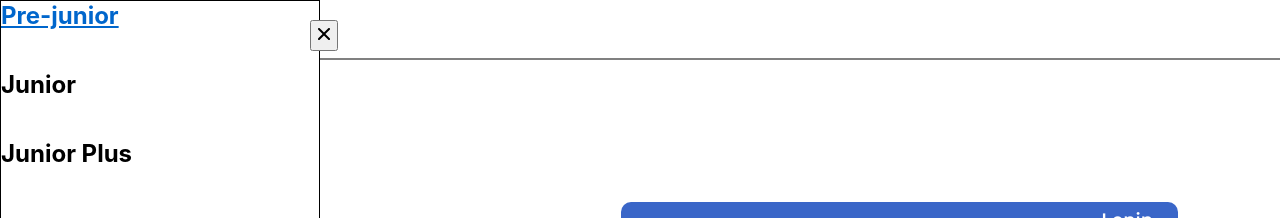
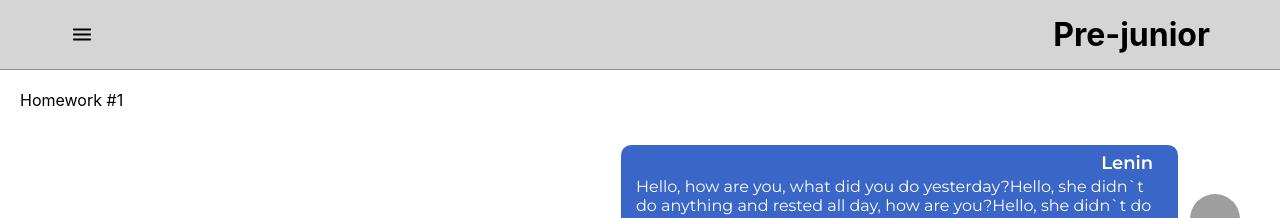
Before and after one commit to beonezero/hws2-0101, a React (Create React App) app: page /#/pre-junior in a window 1280 px wide. Shown: the top 218 px of the page. Built offline with nearby package versions, Linux system fonts and the light colour scheme; grey boxes are pictures that could not be loaded.

Commit message:
hw6 finish end

```diff
--- a/src/s2-homeworks/hw04/common/c2-SuperButton/SuperButton.tsx
+++ b/src/s2-homeworks/hw04/common/c2-SuperButton/SuperButton.tsx
@@ -34,7 +34,7 @@ const SuperButton: React.FC<SuperButtonPropsType> = (
         <button
             disabled={disabled}
             className={finalClassName}
-            {...restProps} // отд аём кно пке остальные пропсы если они есть (children там внутри)
+            {...restProps} // отдаём кнопке остальные пропсы если они есть (children там внутри)
         />
     )
 }
--- a/src/s2-homeworks/hw05/header/Header.module.css
+++ b/src/s2-homeworks/hw05/header/Header.module.css
@@ -1,8 +1,21 @@
 .burgerMenuIcon {
+    margin-left: 55px;
+    cursor: pointer;
+    transition: all 0.5s;
+}
+
+.burgerMenuIcon:hover {
+    transform: scale(1.3);
 }
 
 .header {
+    display: flex;
+    justify-content: space-between;
+    background-color: #d5d5d5;
+    padding: 15px;
+    border-bottom: 1px solid #8f8f8f;
 }
 
 .header h1 {
+    margin-right: 55px;
 }
--- a/src/s2-homeworks/hw05/sidebar/Sidebar.module.css
+++ b/src/s2-homeworks/hw05/sidebar/Sidebar.module.css
@@ -1,64 +1,70 @@
 .sidebar {
-    height: 60px;
-    width: 100%;
-    border-bottom: 2px solid gray;
-
+    display: flex;
+    flex-direction: column;
+    z-index: 5;
+    left: -100%;
+    position: fixed;
+    transition: 0.5s;
+    background: #FFFFFF;
+    visibility: hidden;
 
 }
 
 .sidebar.open {
-    font-size: 100px;
-}
-
-/*.background:before {*/
-/*    content: '';*/
-/*    display: block;*/
-/*    width: 100%;*/
-/*    height: 100%;*/
-/*    position: absolute;*/
-/*    top: 0;*/
-/*    left: 0;*/
-/*    right: 0;*/
-/*    bottom: 0;*/
-/*    background-color: rgba(0, 0, 0, 0.5);*/
-/*}*/
-
-
-.nav {
-    display: flex;
-    flex-direction: column;
-    gap: 40px;
-    background-color: #FFFFFF;
-    border: 1px solid black;
-    z-index: 4;
-    height: 100vh;
-    width: 25%;
-    position: absolute;
-    top: 0;
     left: 0;
+    visibility: visible;
 
 }
 
+.background {
+    z-index: 4;
+    background-color: black;
+    opacity: 0.2;
+    position: fixed;
+    width: 1000vh;
+    height: 100vh;
+
+}
+
+.nav {
+    margin-top: 30px;
+    width: 30vh;
+    height: 100vh;
+    display: flex;
+    flex-direction: column;
+    text-align: center;
+    gap: 36px;
+}
+
 .nav a {
+    font-size: 24px;
+    text-decoration: none;
     color: black;
-    text-decoration: none;
-    font-size: 24px;
-    font-weight: 700;
-    z-index: 5;
 }
 
 .nav a:hover {
+    text-decoration: underline;
 }
 
 .nav a.active {
-    color: #0066cc;
-    text-decoration: underline;
+    color: royalblue;
 }
 .close {
-    position: absolute;
-    z-index: 6;
-    left: 310px;
-    top: 20px;
+    width: 30px;
+    border: none;
+    background: inherit;
+    align-self: end;
+    margin: 15px 15px 0 0;
+    cursor: pointer;
+    transition: all 0.5s;
+}
+
+.close:hover {
+    transform: scale(1.3);
+}
+
+.close:active {
+    background-color: #cccccc;
 }
 
 .close img {
```
